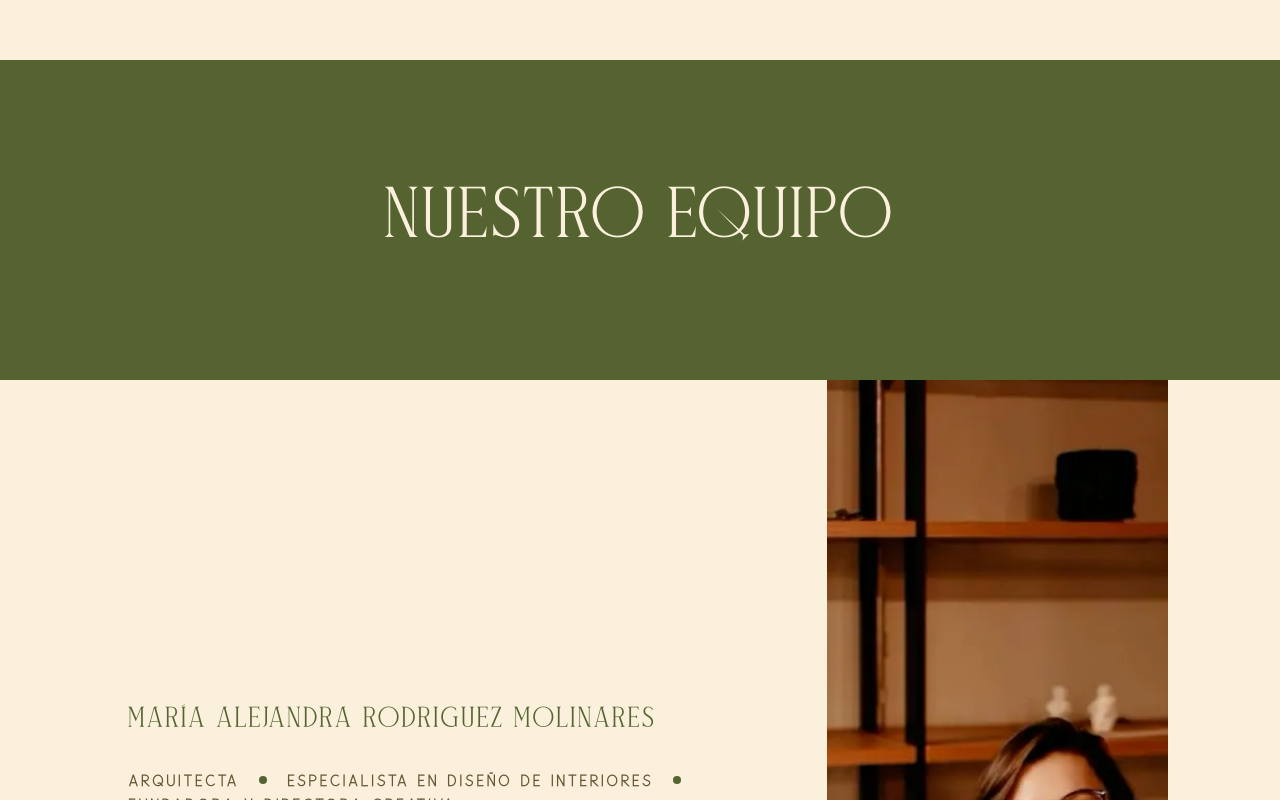
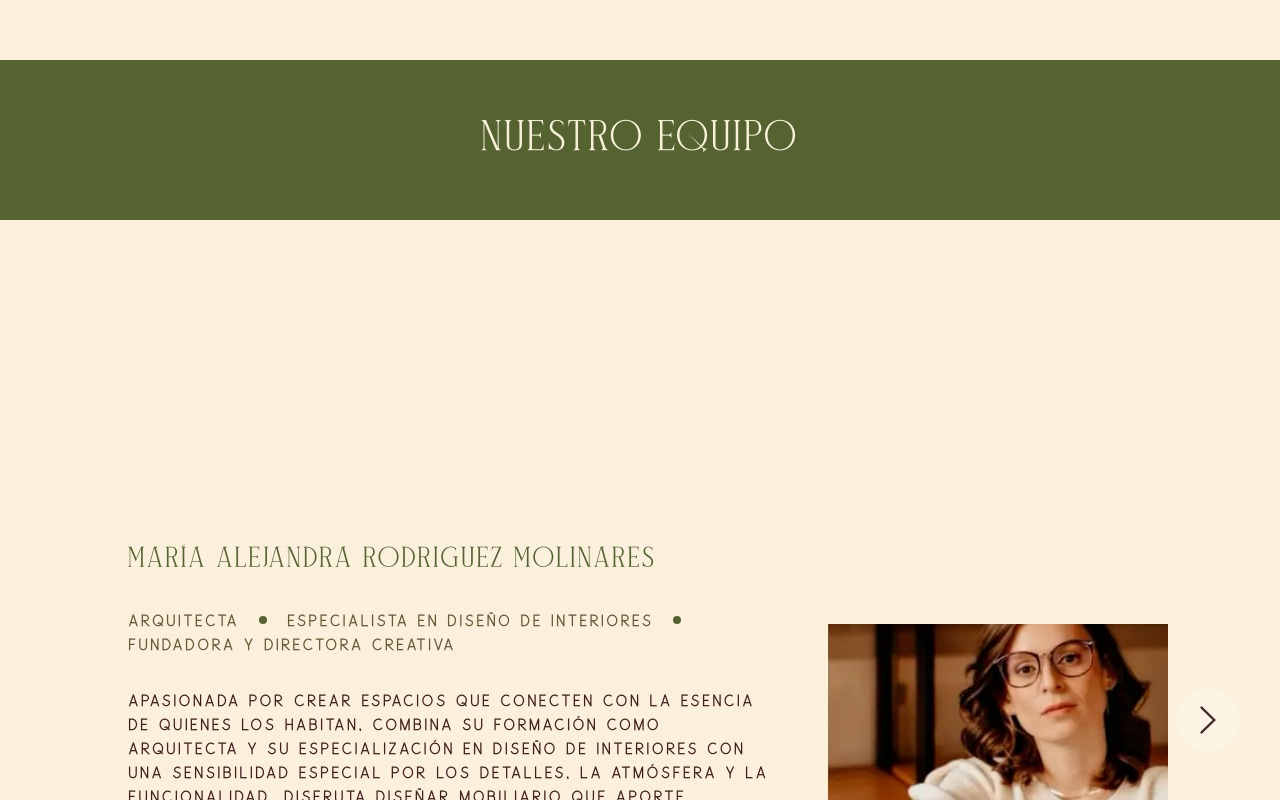
Before and after one commit to AndersonDavi/cedro-y-lino, an Angular app: page /nosotros in a window 1280 px wide. Shown: the part 1340-2140 px from the top of the page. Built offline with nearby package versions, Linux system fonts and the light colour scheme.

Commit message:
feat: ajustes footer

```diff
--- a/src/app/components/footer/custom-footer.component.html
+++ b/src/app/components/footer/custom-footer.component.html
@@ -34,18 +34,19 @@
     </div>
     <div class="flex items-center">
       <ul class="h-fit flex flex-col w-fit mx-auto justify-center gap-2 uppercase text-primary-500 text-xs">
-        <li i18n routerLinkActive="font-bold" routerLink="/inicio">Inicio</li>
-        <li i18n routerLinkActive="font-bold" routerLink="/proyectos">Proyectos</li>
-        <li i18n routerLinkActive="font-bold" routerLink="/servicios">Servicios</li>
-        <li i18n routerLinkActive="font-bold" routerLink="/nosotros">Nosotros</li>
-        <li i18n routerLinkActive="font-bold" routerLink="/contacto">Contacto</li>
+        <li i18n  routerLink="/inicio">Inicio</li>
+        <!-- routerLinkActive="font-bold" -->
+        <li i18n routerLink="/proyectos">Proyectos</li>
+        <li i18n routerLink="/servicios">Servicios</li>
+        <li i18n routerLink="/nosotros">Nosotros</li>
+        <li i18n routerLink="/contacto">Contacto</li>
       </ul>
     </div>
     <div class="flex gap-4 items-center justify-center flex-wrap">
-      <img src="/icons/be.webp" alt="linkedin" class="size-8 object-contain" />
+      <!-- <img src="/icons/be.webp" alt="linkedin" class="size-8 object-contain" /> -->
       <img src="/icons/instagram.svg" alt="instagram" class="size-8 object-contain" />
-      <img src="/icons/linkedin.svg" alt="linkedin" class="size-8 object-contain" />
-      <img src="/icons/mail.svg" alt="mail" class="size-8 object-contain" />
+      <!-- <img src="/icons/linkedin.svg" alt="linkedin" class="size-8 object-contain" /> -->
+      <img src="/icons/mail.svg" alt="mail" class="size-9 object-contain" />
       <img src="/icons/whatsapp.svg" alt="whatsapp" class="size-8 object-contain" />
     </div>
     <div class="size-full flex items-center justify-end">
--- a/src/app/pages/about-page/about-page.html
+++ b/src/app/pages/about-page/about-page.html
@@ -40,9 +40,9 @@
   </div>
 </section>
 <section
-  class="bg-secondary-700 h-80 relative flex flex-col lg:flex-row items-center justify-center"
+  class="bg-secondary-700 h-40 relative flex flex-col lg:flex-row items-center justify-center"
 >
-  <h2 class="text-4xl md:text-6xl text-primary-500">NUESTRO EQUIPO</h2>
+  <h2 class="text-2xl md:text-4xl text-primary-500">NUESTRO EQUIPO</h2>
 </section>
 
 <div
@@ -74,11 +74,11 @@
         </p>
       </aside>
 
-      <div class="lg:w-1/3 lg:h-full">
+      <div class="lg:w-1/3 lg:h-full flex items-center justify-center">
         <img
           [src]="member.image"
           [alt]="'Foto ' + member.name"
-          class="w-full h-full object-cover object-center"
+          class="w-full aspect-video object-cover object-center"
         />
       </div>
     </div>
--- a/src/app/pages/projects-page/projects-page.html
+++ b/src/app/pages/projects-page/projects-page.html
@@ -3,7 +3,7 @@
     <p
       class="text-custom-brown-900 text-xs max-w-[1000px] mx-auto uppercase valued-bold text-center"
     >
-      Descubre nuestros proyectos destacados, donde la creatividad y la funcionalidad se fusionan
+      Descubre nuestros proyectos destacados, donde la creatividad y la funcionalidad <br>se fusionan
       para crear espacios únicos y acogedores.
     </p>
   </div>
```
